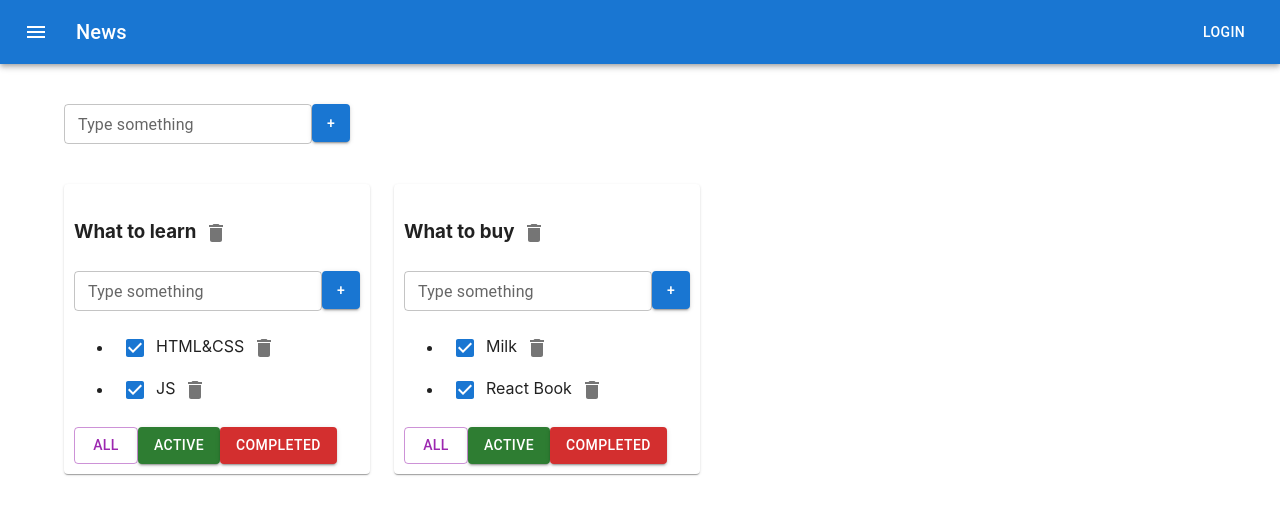
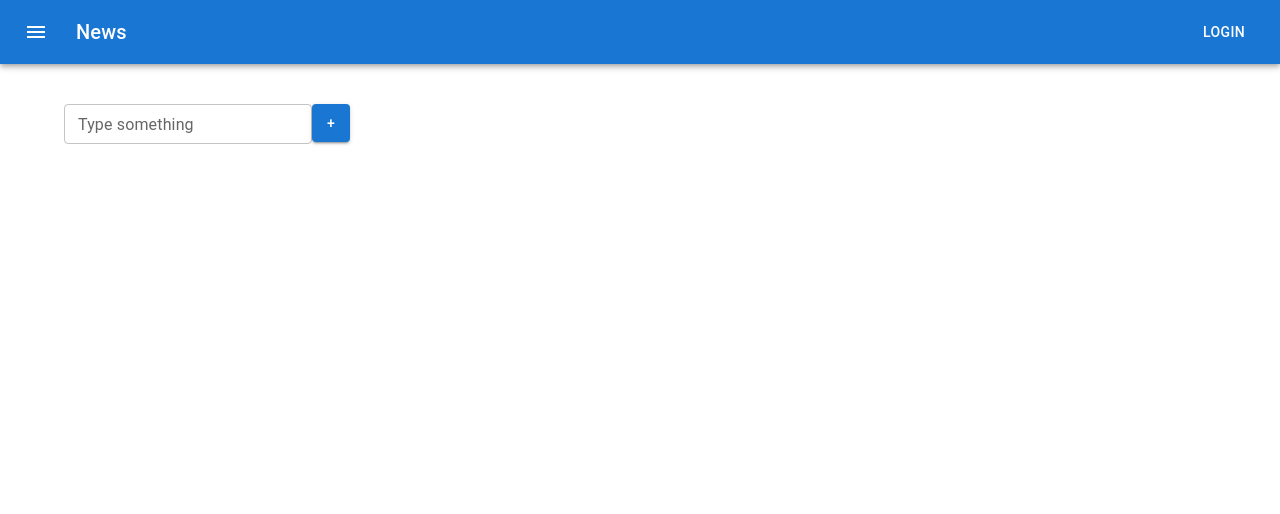
Before and after one commit to Oldeg/Todolist, a React (Create React App) app: page / in a window 1280 px wide. Shown: the top 514 px of the page. Built offline with nearby package versions, Linux system fonts and the light colour scheme.

Commit message:
added useCallback. React.memo , refactoring

```diff
--- a/src/AddItemForm.tsx
+++ b/src/AddItemForm.tsx
@@ -6,7 +6,7 @@ type AddItemFormPropsType = {
     addItem: (title: string) => void
 }
 
-export function AddItemForm(props: AddItemFormPropsType) {
+export const AddItemForm = React.memo ((props: AddItemFormPropsType) => {
 
     let [title, setTitle] = useState("")
     let [error, setError] = useState<string | null>(null)
@@ -25,7 +25,9 @@ export function AddItemForm(props: AddItemFormPropsType) {
     }
 
     const onKeyPressHandler = (e: KeyboardEvent<HTMLInputElement>) => {
-        setError(null);
+        if (error !== null) {
+            setError(null);
+        }
         if (e.charCode === 13) {
             addItem();
         }
@@ -34,7 +36,7 @@ export function AddItemForm(props: AddItemFormPropsType) {
     return <div>
         <TextField
             id="outlined-basic"
-            label={error? "Title is required!": 'Type something'}
+            label={error ? "Title is required!" : 'Type something'}
             variant="outlined"
             size='small'
             value={title}
@@ -42,8 +44,9 @@ export function AddItemForm(props: AddItemFormPropsType) {
             onKeyPress={onKeyPressHandler}
             error={!!error}
         />
-        <Button variant="contained" style={{maxWidth: '38px', maxHeight: '38px', minWidth: '38px', minHeight: '38px'}} onClick={addItem}>+</Button>
+        <Button variant="contained" style={{maxWidth: '38px', maxHeight: '38px', minWidth: '38px', minHeight: '38px'}}
+                onClick={addItem}>+</Button>
 
 
     </div>
-}
+})
--- a/src/App.tsx
+++ b/src/App.tsx
@@ -1,4 +1,4 @@
-import React from 'react';
+import React, {useCallback} from 'react';
 import './App.css';
 import {TaskType, Todolist} from './Todolist';
 import {AddItemForm} from './AddItemForm';
@@ -33,7 +33,7 @@ function App() {
             <ButtonAppBar/>
             <Container fixed>
                 <Grid container style={{padding: '40px 40px 40px 0px'}}>
-                    <AddItemForm addItem={(title) =>dispatch(addTodolistAC(title))}/>
+                    <AddItemForm addItem={useCallback((title) =>dispatch(addTodolistAC(title)),[dispatch])}/>
                 </Grid>
                 <Grid container spacing={3}>
                     {
--- a/src/EditableSpan.tsx
+++ b/src/EditableSpan.tsx
@@ -5,7 +5,7 @@ type EditableSpanPropsType = {
     onChange: (newValue: string) => void
 }
 
-export function EditableSpan(props: EditableSpanPropsType) {
+export const  EditableSpan = React.memo((props: EditableSpanPropsType) => {
     let [editMode, setEditMode] = useState(false);
     let [title, setTitle] = useState(props.value);
 
@@ -24,4 +24,4 @@ export function EditableSpan(props: EditableSpanPropsType) {
     return editMode
         ? <input value={title} onChange={changeTitle} autoFocus onBlur={activateViewMode}/>
         : <span onDoubleClick={activateEditMode}>{props.value}</span>
-}
+})
--- a/src/Reducers/tasksReducer.ts
+++ b/src/Reducers/tasksReducer.ts
@@ -1,15 +1,8 @@
 import {TasksStateType} from "../App";
-import {addTodolistACType, removeTodolistACType, todolistId1, todolistId2} from "./todoListReducer";
+import {addTodolistACType, removeTodolistACType} from "./todoListReducer";
 import {v1} from "uuid";
 const initialState: TasksStateType = {
-    [todolistId1]: [
-        {id: v1(), title: "HTML&CSS", isDone: true},
-        {id: v1(), title: "JS", isDone: true}
-    ],
-    [todolistId2]: [
-        {id: v1(), title: "Milk", isDone: true},
-        {id: v1(), title: "React Book", isDone: true}
-    ]
+
 }
 
 
--- a/src/Reducers/todoListReducer.ts
+++ b/src/Reducers/todoListReducer.ts
@@ -5,8 +5,7 @@ export let todolistId1 = v1();
 export let todolistId2 = v1();
 
 const initialState: Array<TodolistType> = [
-    {id: todolistId1, title: "What to learn", filter: "all"},
-    {id: todolistId2, title: "What to buy", filter: "all"}
+
 ]
 
 export const todoListReducer = (state = initialState, action: ActionType): Array<TodolistType> => {
--- /dev/null
+++ b/src/Task.tsx
@@ -0,0 +1,32 @@
+import {useDispatch} from "react-redux";
+import {changeStatusAC, changeTaskTitleAC, removeTaskAC} from "./Reducers/tasksReducer";
+import React, {ChangeEvent, useCallback} from "react";
+import Checkbox from "@mui/material/Checkbox";
+import {EditableSpan} from "./EditableSpan";
+import IconButton from "@mui/material/IconButton";
+import DeleteIcon from "@mui/icons-material/Delete";
+import {TaskType} from "./Todolist";
+
+type TaskPropsType = {
+    todolistId: string
+    task:TaskType
+}
+export const Task = React.memo(({todolistId,task}:TaskPropsType) => {
+    const dispatch = useDispatch()
+    const onClickHandler = () => dispatch(removeTaskAC(task.id, todolistId))
+    const onChangeHandler = (e: ChangeEvent<HTMLInputElement>) => {
+        dispatch(changeStatusAC(task.id, e.currentTarget.checked, todolistId))
+    }
+    const onTitleChangeHandler = useCallback((newValue: string) => {
+        dispatch(changeTaskTitleAC(task.id, newValue, todolistId))
+    },[task.id,todolistId])
+
+
+    return <li key={task.id} className={task.isDone ? "is-done" : ""}>
+        <Checkbox onChange={onChangeHandler} checked={task.isDone}/>
+        <EditableSpan value={task.title} onChange={onTitleChangeHandler}/>
+        <IconButton aria-label="delete" onClick={onClickHandler}>
+            <DeleteIcon/>
+        </IconButton>
+    </li>
+})
--- a/src/Todolist.tsx
+++ b/src/Todolist.tsx
@@ -1,15 +1,16 @@
-import React, {ChangeEvent} from 'react';
+import React, {useCallback} from 'react';
 import {FilterValuesType} from './App';
 import {AddItemForm} from './AddItemForm';
 import {EditableSpan} from './EditableSpan';
 import IconButton from '@mui/material/IconButton';
 import DeleteIcon from '@mui/icons-material/Delete';
 import Button from '@mui/material/Button';
-import Checkbox from '@mui/material/Checkbox';
+
 import {useDispatch, useSelector} from "react-redux";
 import {AppRootState} from "./Store/store";
-import {addTaskAC, changeStatusAC, changeTaskTitleAC, removeTaskAC} from "./Reducers/tasksReducer";
+import {addTaskAC} from "./Reducers/tasksReducer";
 import {changeFilterAC, changeTodolistTitleAC, removeTodolistAC} from "./Reducers/todoListReducer";
+import {Task} from "./Task";
 
 
 export type TaskType = {
@@ -25,14 +26,14 @@ type PropsType = {
 
 }
 
-export function Todolist(props: PropsType) {
+export const Todolist = React.memo((props: PropsType) => {
     const tasks = useSelector<AppRootState, Array<TaskType>>(state => state.tasks[props.id])
     const dispatch = useDispatch()
 
 
-    const onAllClickHandler = () => dispatch(changeFilterAC("all", props.id));
-    const onActiveClickHandler = () => dispatch(changeFilterAC("active", props.id));
-    const onCompletedClickHandler = () => dispatch(changeFilterAC("completed", props.id));
+    const onAllClickHandler = useCallback(() => dispatch(changeFilterAC("all", props.id)), [props.id]);
+    const onActiveClickHandler = useCallback(() => dispatch(changeFilterAC("active", props.id)), [props.id]);
+    const onCompletedClickHandler = useCallback(() => dispatch(changeFilterAC("completed", props.id)), [props.id]);
     let tasksForTodolist = tasks;
 
     if (props.filter === "active") {
@@ -43,37 +44,19 @@ export function Todolist(props: PropsType) {
     }
 
     return <div>
-        <h3><EditableSpan value={props.title} onChange={(title) => dispatch(changeTodolistTitleAC(props.id,title))}/>
+        <h3><EditableSpan value={props.title}
+                          onChange={useCallback((title) => dispatch(changeTodolistTitleAC(props.id, title)), [props.id])}/>
 
             <IconButton aria-label="delete" onClick={() => dispatch(removeTodolistAC(props.id))}>
                 <DeleteIcon/>
             </IconButton>
         </h3>
-        <AddItemForm addItem={(title) => dispatch(addTaskAC(title, props.id))}/>
+        <AddItemForm addItem={useCallback((title) => dispatch(addTaskAC(title, props.id)), [props.id])}/>
         <ul>
 
 
             {
-                tasksForTodolist.map(t => {
-                    const onClickHandler = () => dispatch(removeTaskAC(t.id, props.id))
-                    const onChangeHandler = (e: ChangeEvent<HTMLInputElement>) => {
-                        dispatch(changeStatusAC(t.id, e.currentTarget.checked, props.id))
-                    }
-                    const onTitleChangeHandler = (newValue: string) => {
-                        dispatch(changeTaskTitleAC(t.id, newValue, props.id))
-                    }
-
-
-                    return <li key={t.id} className={t.isDone ? "is-done" : ""}>
-                        {/*<input type="checkbox" onChange={onChangeHandler} checked={t.isDone}/>*/}
-                        <Checkbox onChange={onChangeHandler} checked={t.isDone}/>
-                        <EditableSpan value={t.title} onChange={onTitleChangeHandler}/>
-                        {/*<button onClick={onClickHandler}>x</button>*/}
-                        <IconButton aria-label="delete" onClick={onClickHandler}>
-                            <DeleteIcon/>
-                        </IconButton>
-                    </li>
-                })
+                tasksForTodolist.map(t => <Task key={t.id} todolistId={props.id} task={t}/>)
             }
         </ul>
         <div>
@@ -86,4 +69,4 @@ export function Todolist(props: PropsType) {
 
         </div>
     </div>
-}
+})
```
